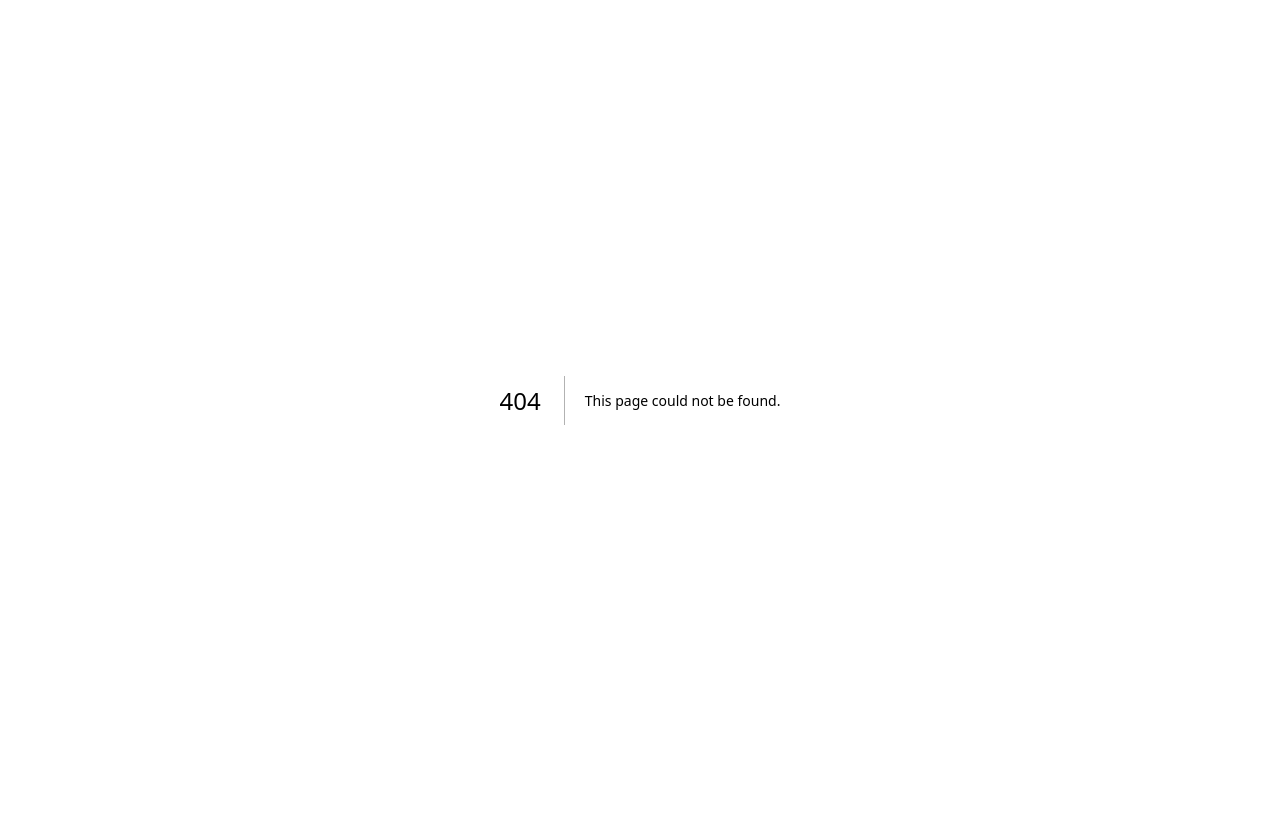
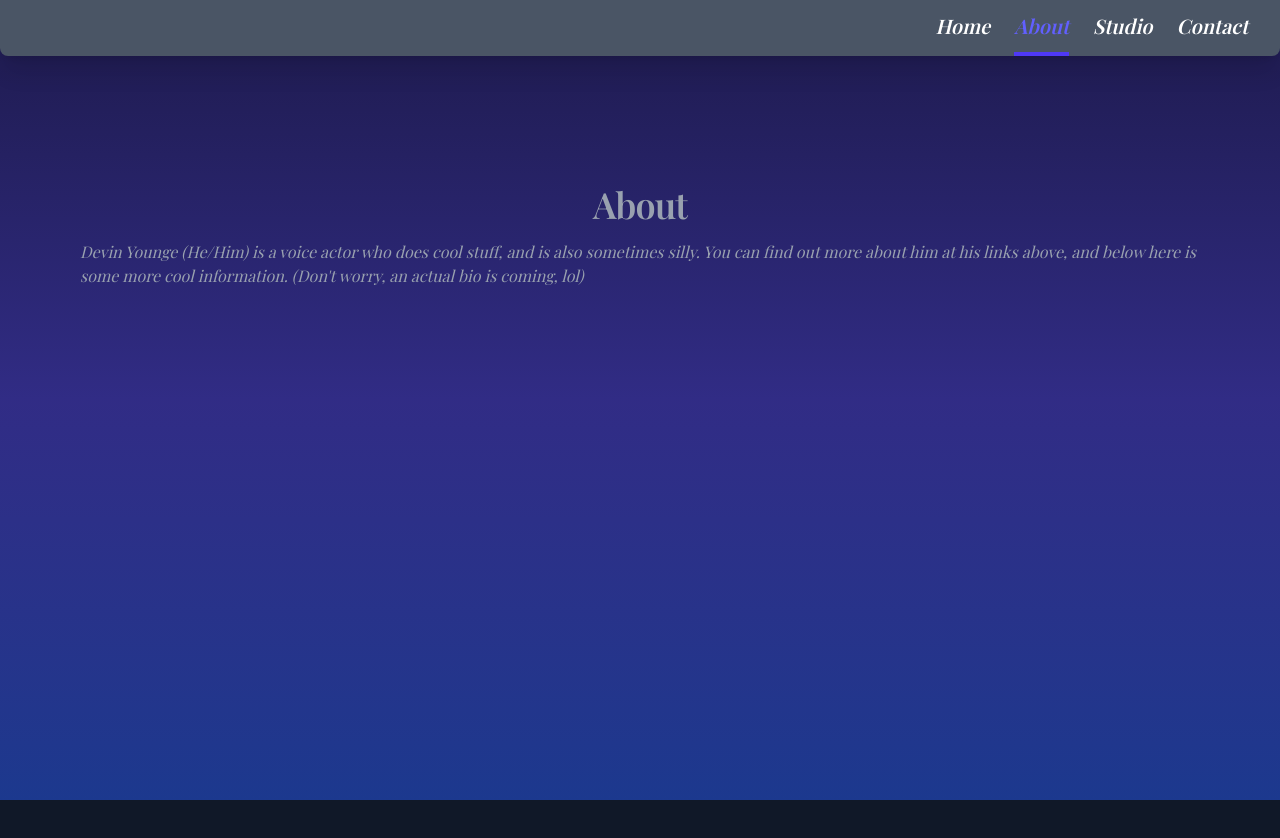
Before and after one commit to PiraTechnics/dyoungevo-portfolio, a Next.js app: page /about in a window 1280 px wide. Before the commit this address had no page. Shown: the top 838 px of the page. After the commit the page ends 800 px from the top, so only its background shows below. Built offline with nearby package versions, Linux system fonts and the light colour scheme; a web font is replaced by a local one.

Commit message:
reconfigure layout and navigation

```diff
--- a/app/page.tsx
+++ b/app/(overview)/page.tsx
@@ -1,21 +1,39 @@
-// import Image from "next/image";
-
-import { Hero } from "@/ui/sections/hero";
-import { Samples } from "@/ui/sections/samples";
-import { About } from "@/ui/sections/about";
-import { Studio } from "@/ui/sections/studio";
-import { Contact } from "@/ui/sections/contact";
-import { Resume } from "@/ui/sections/resume";
+// import { Samples } from "@/ui/sections/samples";
+// import { About } from "@/ui/sections/about";
+// import { Studio } from "@/ui/sections/studio";
+// import { Contact } from "@/ui/sections/contact";
+// import { Resume } from "@/ui/sections/resume";
+import Image from "next/image";
+import profile from "@/public/side-profile-4.jpg";
+import { WebLinks } from "@/ui/components/WebLinks";
 
 export default function Home() {
   return (
     <div className="flex flex-col gap-16">
-      <Hero />
-      <Samples />
+      <Image
+        src={profile}
+        alt="Headshot photo of Voice Actor Devin Younge"
+        className="rounded-4xl sm:w-[225] self-center"
+        width={175}
+        height={175}
+        priority
+      />
+      <div className="mx-auto max-w-2xl text-center">
+        <h2 className="text-5xl font-semibold tracking-tight text-gray-900 sm:text-6xl dark:text-white">
+          Devin Younge
+        </h2>
+        <p className="mt-4 text-lg font-medium text-pretty text-gray-400 sm:text-xl/8 dark:text-gray-300">
+          Voice Actor
+        </p>
+      </div>
+
+      <WebLinks />
+
+      {/* <Samples />
       <About />
       <Studio />
       <Resume />
-      <Contact />
+      <Contact /> */}
     </div>
   );
 }
--- /dev/null
+++ b/app/about/page.tsx
@@ -0,0 +1,17 @@
+export default function Home() {
+  return (
+    <div className="flex flex-col items-center justify-center">
+      <h2 className="text-3xl font-semibold text-pretty tracking-tight text-gray-400 sm:text-4xl dark:text-gray-300">
+        About
+      </h2>
+      <div className="px-12 py-4">
+        <p className="text-gray-400 dark:text-gray-300 text-left italic">
+          Devin Younge (He/Him) is a voice actor who does cool stuff, and is
+          also sometimes silly. You can find out more about him at his links
+          above, and below here is some more cool information. (Don't worry, an
+          actual bio is coming, lol)
+        </p>
+      </div>
+    </div>
+  );
+}
--- /dev/null
+++ b/app/contact/page.tsx
@@ -0,0 +1,11 @@
+export default function Contact() {
+  return (
+    <div className="flex flex-col items-center justify-center text-gray-400 dark:text-gray-300">
+      <h2 className="text-3xl font-semibold text-pretty tracking-tight sm:text-4x">
+        Contact
+      </h2>
+      <p>Email: dyoungevo@gmail.com</p>
+      <p>Discord: PiraTechnics</p>
+    </div>
+  );
+}
--- a/app/layout.tsx
+++ b/app/layout.tsx
@@ -1,6 +1,7 @@
 import type { Metadata } from "next";
 import { Geist_Pixel, Geist, Playfair_Display } from "next/font/google";
 import "./globals.css";
+import { Header } from "@/ui/components/Header";
 
 // const geistSans = Geist({
 //   variable: "--font-geist-sans",
@@ -42,7 +43,10 @@ export default function RootLayout({ children }: LayoutProps<"/">) {
       className={`${playfairDisplay.variable} h-full antialiased`}
     >
       <body className="min-h-full bg-gray-900 bg-linear-to-b from-indigo-950 via-indigo-900 to-blue-900 bg-fixed pb-24">
-        {children}
+        <Header />
+        <div className="flex flex-col items-center justify-center gap-4 px-6 pt-24 sm:pt-32 lg:px-8">
+          {children}
+        </div>
       </body>
     </html>
   );
--- /dev/null
+++ b/app/studio/page.tsx
@@ -0,0 +1,14 @@
+export default function Studio() {
+  return (
+    <div className="flex flex-col items-center justify-center">
+      <h2 className="text-3xl font-semibold text-pretty tracking-tight sm:text-4x  text-gray-400 dark:text-gray-300">
+        Studio
+      </h2>
+      <ul className="px-12 py-4 text-gray-400 dark:text-gray-300">
+        <li>Microphone: Blue Ember Condenser XLR</li>
+        <li>DAW: Logic Pro</li>
+        <li>Interface: Scarlet 2i2 (3rd Generation)</li>
+      </ul>
+    </div>
+  );
+}
--- a/package.json
+++ b/package.json
@@ -9,6 +9,7 @@
     "lint": "eslint"
   },
   "dependencies": {
+    "clsx": "^2.1.1",
     "next": "^16.3.0",
     "react": "19.2.8",
     "react-dom": "19.2.8"
--- /dev/null
+++ b/ui/components/Header.tsx
@@ -0,0 +1,11 @@
+import { NavLinks } from "./NavLinks";
+
+export const Header = () => {
+  return (
+    <header className="sticky top-0 z-10 w-full max-w-screen-2xl lg:rounded-b-lg h-fit shadow-xl text-white bg-gray-600">
+      <nav className="flex px-8 justify-end h-full mx-auto">
+        <NavLinks />
+      </nav>
+    </header>
+  );
+};
--- /dev/null
+++ b/ui/components/NavLinks.tsx
@@ -0,0 +1,40 @@
+"use client";
+
+import { usePathname } from "next/navigation";
+//import { pageLinks } from "@/app/data";
+import clsx from "clsx";
+import Link from "next/link";
+
+export const NavLinks = () => {
+  const pathname = usePathname();
+
+  const pageLinks = [
+    { name: "Home", href: "/" },
+    { name: "About", href: "/about" },
+    { name: "Studio", href: "/studio" },
+    { name: "Contact", href: "/contact" },
+  ];
+
+  return (
+    // <div className="flex gap-4 lg:gap-6 max-md:hidden">
+    <div className="flex gap-4 lg:gap-6">
+      {pageLinks.map((link) => {
+        return (
+          <Link
+            key={"home-" + link.name}
+            href={link.href}
+            className={clsx(
+              "text-lg lg:text-xl py-3 font-semibold italic hover:text-indigo-500",
+              {
+                "text-indigo-500 border-b-4 border-indigo-600":
+                  pathname === link.href,
+              },
+            )}
+          >
+            {link.name}
+          </Link>
+        );
+      })}
+    </div>
+  );
+};
--- a/ui/sections/hero.tsx
+++ b/ui/sections/hero.tsx
@@ -4,11 +4,11 @@ import { WebLinks } from "@/ui/components/WebLinks";
 
 export const Hero = () => {
   return (
-    <div className="flex flex-col items-center justify-center gap-4 px-6 pt-24 sm:pt-32 lg:px-8">
+    <>
       <Image
         src={profile}
         alt="Headshot photo of Voice Actor Devin Younge"
-        className="rounded-4xl sm:w-[225]"
+        className="rounded-4xl sm:w-[225] self-center"
         width={175}
         height={175}
         priority
@@ -24,6 +24,6 @@ export const Hero = () => {
       <div className="mt-12">
         <WebLinks />
       </div>
-    </div>
+    </>
   );
 };
```
Also changed, not shown: 1 other file (tests, documents, lock files or other folders).
